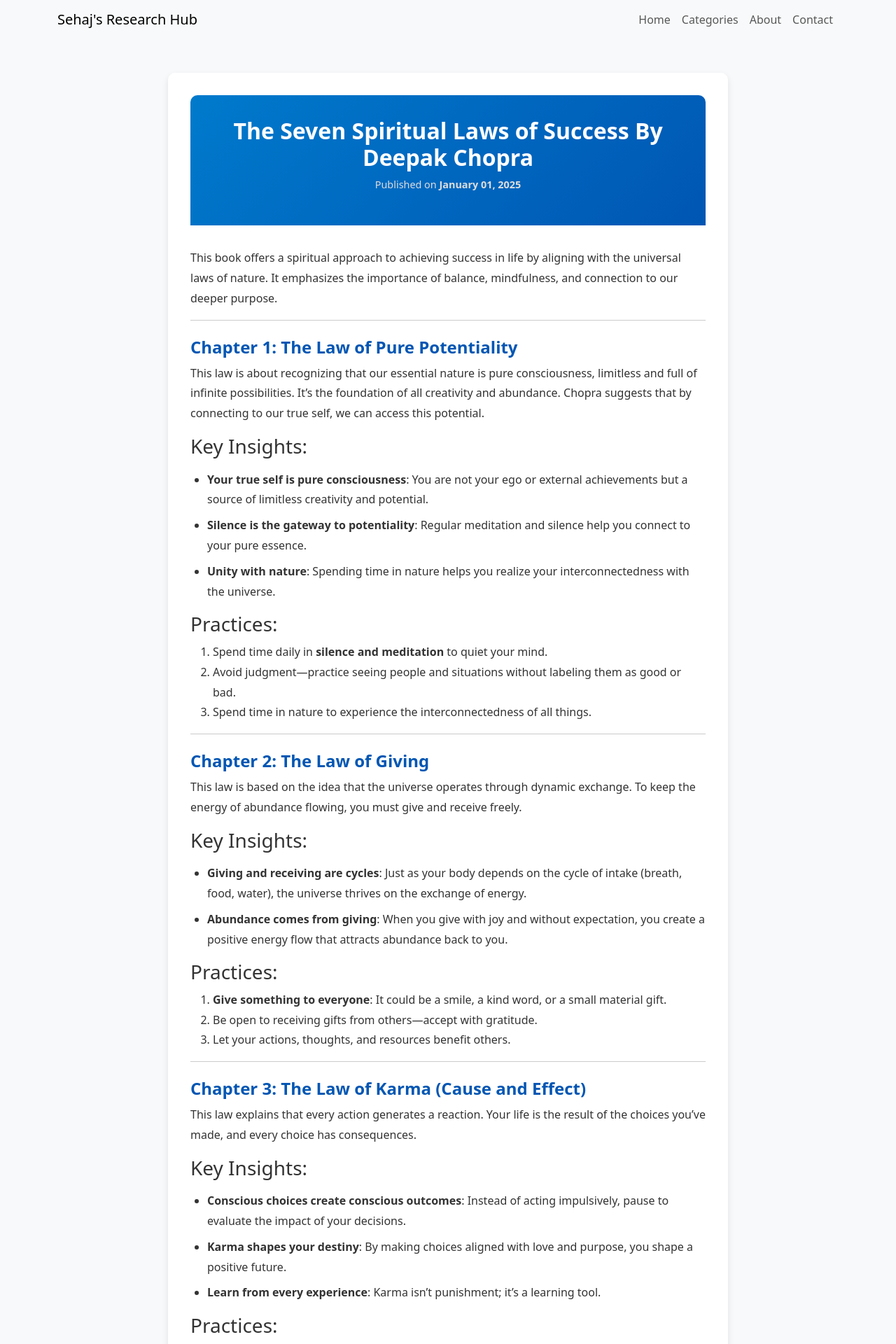
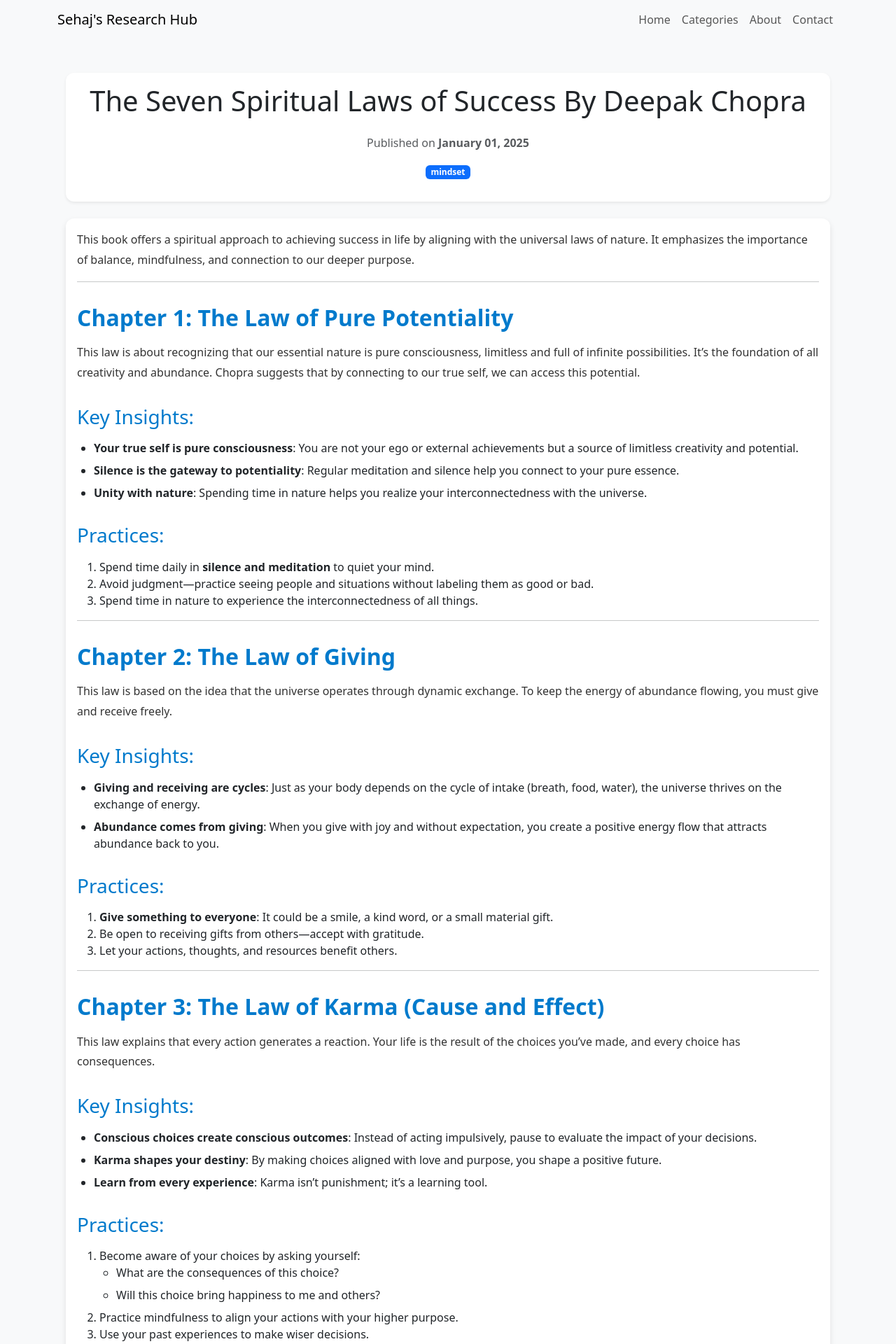
Before and after one commit to sehaj97/Blogging, a Jekyll site: the page built from _posts/2024-12-31-7-laws-of-success.md, in a window 1280 px wide. Shown: the top 1920 px of the page at 70% size. Built offline with Jekyll 4.4.1, drawn with Linux system fonts in a browser that asks for light colours.

Commit message:
Update post.html

```diff
--- a/_layouts/post.html
+++ b/_layouts/post.html
@@ -2,110 +2,71 @@
 layout: default
 ---
 
-<div class="post-container">
+<div class="container my-5">
   <!-- Post Header -->
-  <header class="post-header">
-    <h1 class="post-title">{{ page.title }}</h1>
-    <p class="post-meta">Published on <strong>{{ page.date | date: "%B %d, %Y" }}</strong></p>
-  </header>
+  <div class="card shadow-sm">
+    <div class="card-body">
+      <h1 class="card-title text-center mb-4">{{ page.title }}</h1>
+      <p class="text-center text-muted">
+        Published on <strong>{{ page.date | date: "%B %d, %Y" }}</strong>
+      </p>
+      {% if page.categories %}
+      <p class="text-center">
+        <span class="badge bg-primary">{{ page.categories | join: ", " }}</span>
+      </p>
+      {% endif %}
+    </div>
+  </div>
 
   <!-- Post Content -->
-  <article class="post-content">
-    {{ content }}
-  </article>
+  <div class="card mt-4">
+    <div class="card-body">
+      <article class="post-content">
+        {{ content }}
+      </article>
+    </div>
+  </div>
+
+  <!-- Navigation for Next and Previous Posts -->
+  <div class="d-flex justify-content-between mt-4">
+    {% if page.previous %}
+    <a href="{{ page.previous.url | relative_url }}" class="btn btn-outline-primary">← Previous</a>
+    {% endif %}
+    {% if page.next %}
+    <a href="{{ page.next.url | relative_url }}" class="btn btn-outline-primary ms-auto">Next →</a>
+    {% endif %}
+  </div>
 
   <!-- Back Button -->
-  <div class="back-button-container">
-    <button onclick="goBack()" class="back-button">← Back</button>
+  <div class="text-center mt-4">
+    <a href="{{ '/' | relative_url }}" class="btn btn-secondary">← Back to Home</a>
   </div>
 </div>
 
 <!-- Styling -->
 <style>
-  /* Post Container */
-  .post-container {
-    max-width: 800px;
-    margin: 3rem auto;
-    padding: 2rem;
-    background: #fff;
+  .post-content img {
+    max-width: 100%;
+    height: auto;
+    margin-bottom: 1rem;
     border-radius: 10px;
-    box-shadow: 0 4px 10px rgba(0, 0, 0, 0.1);
   }
-
-  /* Post Header */
-  .post-header {
-    text-align: center;
-    background: linear-gradient(135deg, #007acc, #0056b3);
-    color: #fff;
-    padding: 2rem;
-    border-radius: 10px 10px 0 0;
-    margin-bottom: 2rem;
+  .post-content h2,
+  .post-content h3 {
+    margin-top: 2rem;
+    margin-bottom: 1rem;
+    color: #007acc;
   }
-
-  .post-title {
-    font-size: 2rem;
-    font-weight: bold;
-    margin-bottom: 0.5rem;
-  }
-
-  .post-meta {
-    font-size: 0.9rem;
-    color: #ddd;
-  }
-
-  /* Post Content */
-  .post-content {
+  .post-content p {
     line-height: 1.8;
+    font-size: 1rem;
+    margin-bottom: 1rem;
     color: #333;
   }
-
-  .post-content h2 {
-    font-size: 1.5rem;
-    margin-top: 1.5rem;
-    color: #0056b3;
-  }
-
-  .post-content p {
-    font-size: 1rem;
-    margin-bottom: 1rem;
-  }
-
   .post-content ul {
-    margin: 1rem 0;
     padding-left: 1.5rem;
   }
-
   .post-content ul li {
     margin-bottom: 0.5rem;
   }
-
-  /* Back Button */
-  .back-button-container {
-    text-align: center;
-    margin-top: 2rem;
-  }
-
-  .back-button {
-    padding: 0.7rem 1.5rem;
-    font-size: 1rem;
-    font-weight: bold;
-    background-color: #007acc;
-    color: white;
-    border: none;
-    border-radius: 30px;
-    cursor: pointer;
-    transition: background 0.3s ease, transform 0.2s ease;
-  }
-
-  .back-button:hover {
-    background-color: #005f9e;
-    transform: scale(1.05);
-  }
 </style>
-
-<!-- Back Button Script -->
-<script>
-  function goBack() {
-    window.history.back();
-  }
-</script>
```
